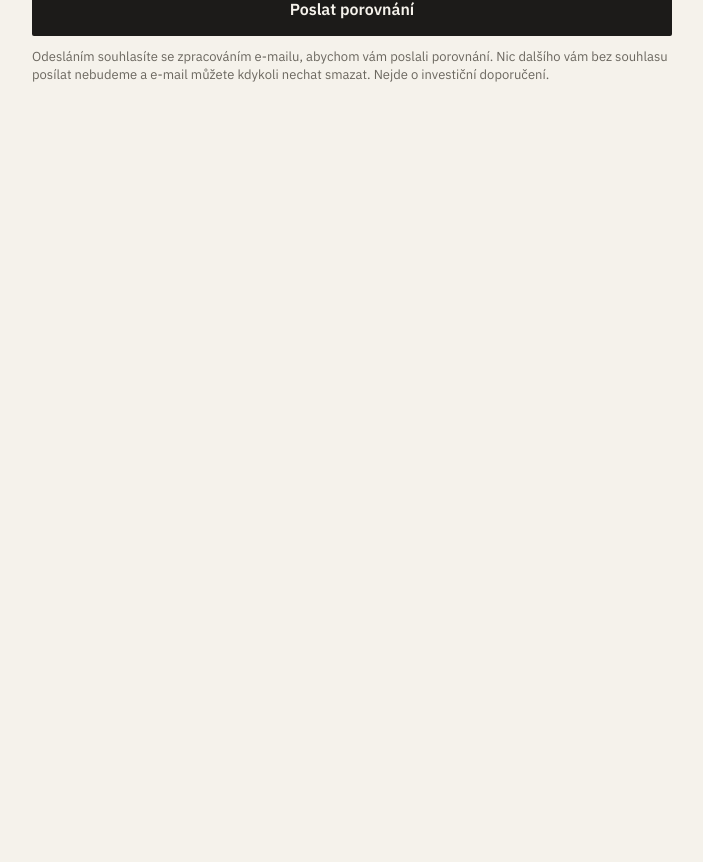
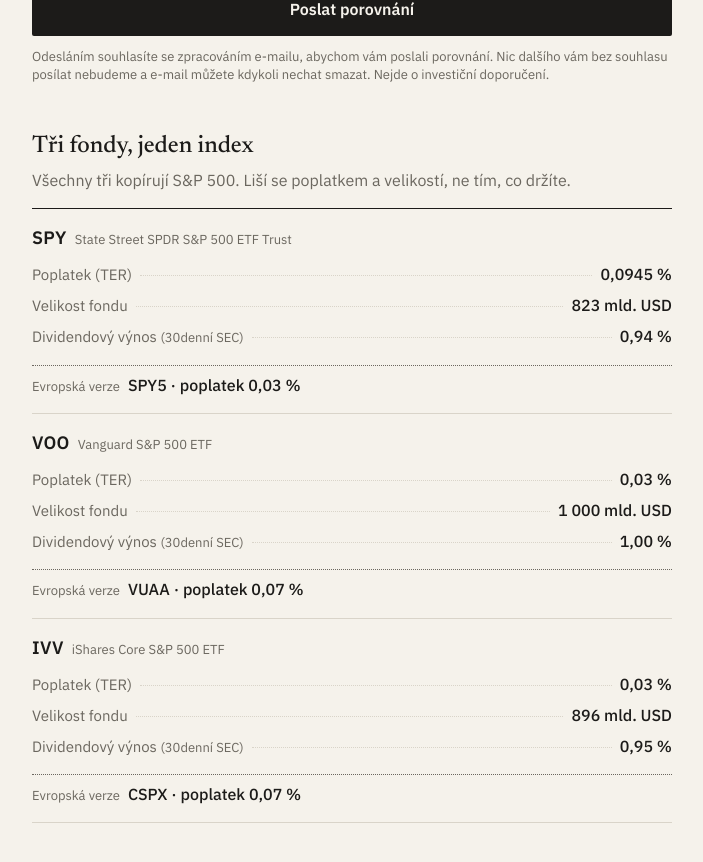
Before and after one commit to kubandam/etf-landing, a Nuxt app: page / in a window 1280 px wide. Shown: the part 910-1772 px from the top of the page, without its empty margins (288-991 px from the left). Before the commit the page ends 1042 px from the top, so only its background shows below. Built offline with nearby package versions, Linux system fonts and the light colour scheme.

Commit message:
feat: fund comparison with UCITS equivalents
Co-Authored-By: Claude Opus 5.5 <noreply@anthropic.com>

```diff
--- /dev/null
+++ b/app/components/CompareTable.vue
@@ -0,0 +1,131 @@
+<script setup lang="ts">
+import type { Etf } from '#shared/types/etf'
+import { cs } from '#shared/content/cs'
+import { formatPct, formatUsdBn } from '#shared/utils/format'
+
+defineProps<{ funds: Etf[] }>()
+</script>
+
+<template>
+  <section class="compare" aria-labelledby="compare-heading">
+    <h2 id="compare-heading" class="heading">{{ cs.compare.heading }}</h2>
+    <p class="intro">{{ cs.compare.intro }}</p>
+
+    <ul class="funds">
+      <li v-for="f in funds" :key="f.ticker" class="fund">
+        <h3 class="title">
+          <span class="ticker">{{ f.ticker }}</span>
+          <span class="name small">{{ f.name }}</span>
+        </h3>
+
+        <dl class="stats">
+          <div class="stat">
+            <dt>{{ cs.compare.ter }}</dt>
+            <span class="leader" aria-hidden="true" />
+            <dd class="num">{{ formatPct(f.terPct.value) }}</dd>
+          </div>
+          <div class="stat">
+            <dt>{{ cs.compare.size }}</dt>
+            <span class="leader" aria-hidden="true" />
+            <dd class="num">{{ formatUsdBn(f.aumUsd.value) }}</dd>
+          </div>
+          <div class="stat">
+            <dt>{{ cs.compare.yield }} <span class="small">({{ cs.compare.yieldNote }})</span></dt>
+            <span class="leader" aria-hidden="true" />
+            <dd class="num">{{ formatPct(f.dividendYieldPct.value) }}</dd>
+          </div>
+        </dl>
+
+        <p class="ucits">
+          <span class="small">{{ cs.compare.ucits }}</span>
+          <span class="ucits-value">{{ cs.compare.ucitsLine(f.ucits.ticker, formatPct(f.ucits.terPct.value)) }}</span>
+        </p>
+      </li>
+    </ul>
+  </section>
+</template>
+
+<style scoped>
+.compare {
+  margin-top: var(--space-7);
+}
+
+.heading {
+  font-family: var(--font-serif);
+  font-size: 1.5rem;
+  font-weight: 500;
+  line-height: 1.2;
+}
+
+.intro {
+  margin-top: var(--space-2);
+  color: var(--muted);
+}
+
+.funds {
+  margin-top: var(--space-4);
+  border-top: 1px solid var(--ink);
+}
+
+.fund {
+  padding: var(--space-4) 0;
+  border-bottom: 1px solid var(--rule);
+}
+
+.title {
+  display: flex;
+  flex-wrap: wrap;
+  align-items: baseline;
+  gap: 0 var(--space-2);
+  font-size: 1rem;
+  font-weight: 400;
+}
+
+.ticker {
+  font-size: 1.125rem;
+  font-weight: 600;
+  letter-spacing: 0.02em;
+}
+
+.stats {
+  margin: var(--space-2) 0 0;
+}
+
+.stat {
+  display: flex;
+  align-items: baseline;
+  gap: var(--space-2);
+  padding: var(--space-1) 0;
+}
+
+.stat dt {
+  color: var(--muted);
+  font-size: 0.9375rem;
+}
+
+.stat dd {
+  margin: 0;
+  font-weight: 500;
+}
+
+.leader {
+  flex: 1;
+  min-width: var(--space-4);
+  border-bottom: 1px dotted var(--rule);
+  transform: translateY(-0.25em);
+}
+
+.ucits {
+  display: flex;
+  flex-wrap: wrap;
+  align-items: baseline;
+  gap: 0 var(--space-2);
+  margin-top: var(--space-3);
+  padding-top: var(--space-2);
+  border-top: 1px dotted var(--muted);
+}
+
+.ucits-value {
+  font-weight: 500;
+}
+</style>
--- a/app/pages/index.vue
+++ b/app/pages/index.vue
@@ -3,6 +3,7 @@ import { cs } from '#shared/content/cs'
 
 const variant = useVariant()
 const track = useTrack()
+const { pageFunds } = useEtfs()
 onMounted(() => track('page_view', { variant }))
 </script>
 
@@ -14,6 +15,7 @@ onMounted(() => track('page_view', { variant }))
     </header>
     <Calculator />
     <LeadForm placement="top" />
+    <CompareTable :funds="pageFunds" />
   </main>
 </template>
 
--- a/shared/content/cs.ts
+++ b/shared/content/cs.ts
@@ -23,6 +23,16 @@ export const cs = {
       `Předpoklad: výnos ${pct} % ročně před poplatky, vklad na konci každého měsíce. Bez daní a poplatků brokera. Skutečný výnos bude jiný.`,
     source: (date: string) => `Poplatky ze stránek správců fondů, ověřeno ${date}.`,
   },
+  compare: {
+    heading: 'Tři fondy, jeden index',
+    intro: 'Všechny tři kopírují S&P 500. Liší se poplatkem a velikostí, ne tím, co držíte.',
+    ter: 'Poplatek (TER)',
+    size: 'Velikost fondu',
+    yield: 'Dividendový výnos',
+    yieldNote: '30denní SEC',
+    ucits: 'Evropská verze',
+    ucitsLine: (ticker: string, ter: string) => `${ticker} · poplatek ${ter}`,
+  },
   form: {
     heading:
       'Pošleme vám porovnání všech 4 fondů včetně evropských variant, které koupíte u českého brokera, s vašimi čísly.',
--- /dev/null
+++ b/shared/utils/format.ts
@@ -0,0 +1,9 @@
+/** Percent as the issuer states it, min. 2 decimals: 0.0945 → "0,0945 %", 1 → "1,00 %". */
+export function formatPct(pct: number): string {
+  return `${pct.toLocaleString('cs-CZ', { minimumFractionDigits: 2, maximumFractionDigits: 4 })} %`
+}
+
+/** Fund size in USD → whole billions: 823 230 730 000 → "823 mld. USD". */
+export function formatUsdBn(usd: number): string {
+  return `${Math.round(usd / 1e9).toLocaleString('cs-CZ')} mld. USD`
+}
```
Also changed, not shown: 1 other file (tests, documents, lock files or other folders).
